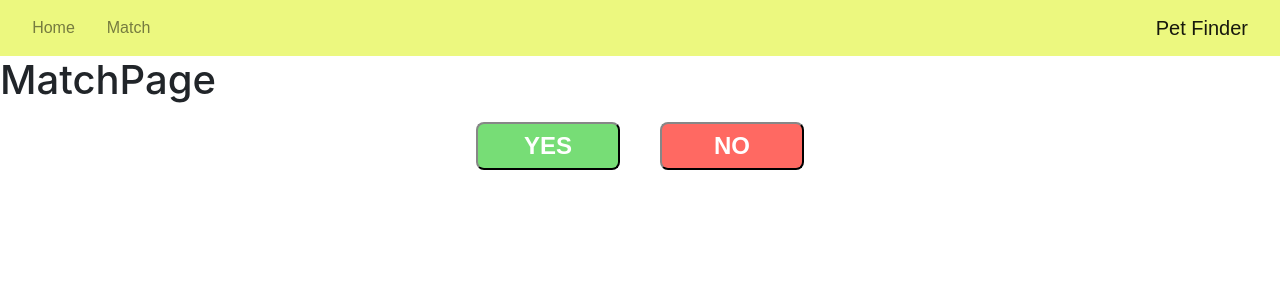
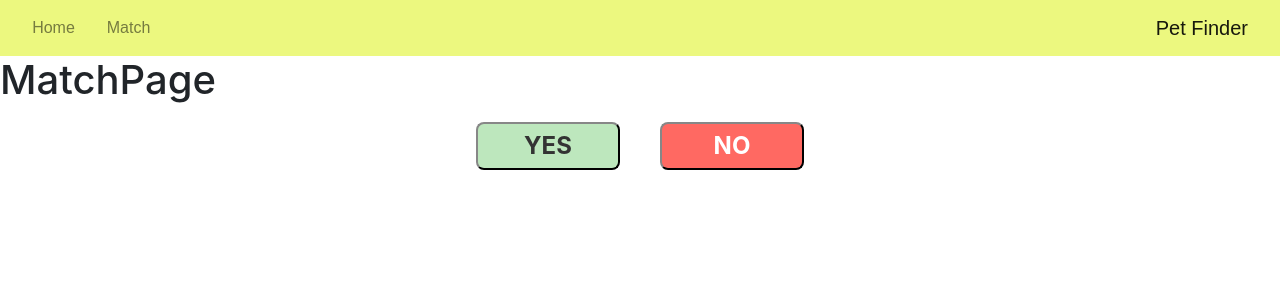
Before and after one commit to Codubee/PetFinderTTH1-2, a React (Create React App) app in the folder frontend/: page /match in a window 1280 px wide. In both pictures the pointer is over the button "YES". Shown: the top 300 px of the page. Built offline with nearby package versions, Linux system fonts and the light colour scheme.

Commit message:
Added hover styling and changed font to primary font

```diff
--- a/frontend/src/App.css
+++ b/frontend/src/App.css
@@ -10,7 +10,9 @@
     --easterYellow: #ECF87F;
     --lightYellow: #f4fda2;
     --pastelRed: #ff6962;
-    --pastelGreen: #77dd76;
+    --pastelGreen: #77dd77;
+    --pastelLightGreen: #bde7bd;
+    --pastelLightRed: #ffb6b3;
     --primaryFont: -apple-system, BlinkMacSystemFont, 'Segoe UI', Roboto, Oxygen, Ubuntu, Cantarell, 'Open Sans', 'Helvetica Neue', sans-serif;
   }
 
--- a/frontend/src/styles/MPbuttons.css
+++ b/frontend/src/styles/MPbuttons.css
@@ -11,13 +11,21 @@
     text-align: center;
     font-size: x-large;
     color: white;
-    font-family: Arial, Helvetica, sans-serif;
+    font-family: var(--primaryFont);
     font-weight: bold;
     border-color: var(--primaryButtonColor);
 }
 #green{
     background-color: var(--pastelGreen);
 }
+#green:hover{
+    background-color: var(--pastelLightGreen);
+    color: var(--primaryButtonColor);
+}
 #red{
     background-color: var(--pastelRed);
 }
+#red:hover{
+    background-color: var(--pastelLightRed);
+    color: var(--primaryButtonColor);
+}
```
